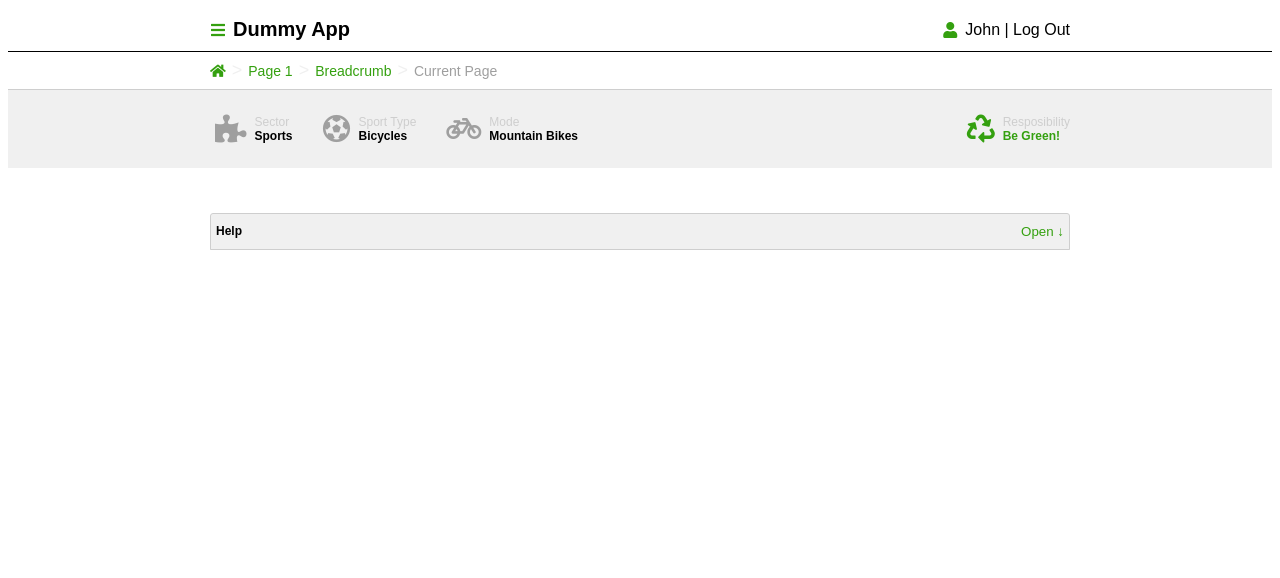
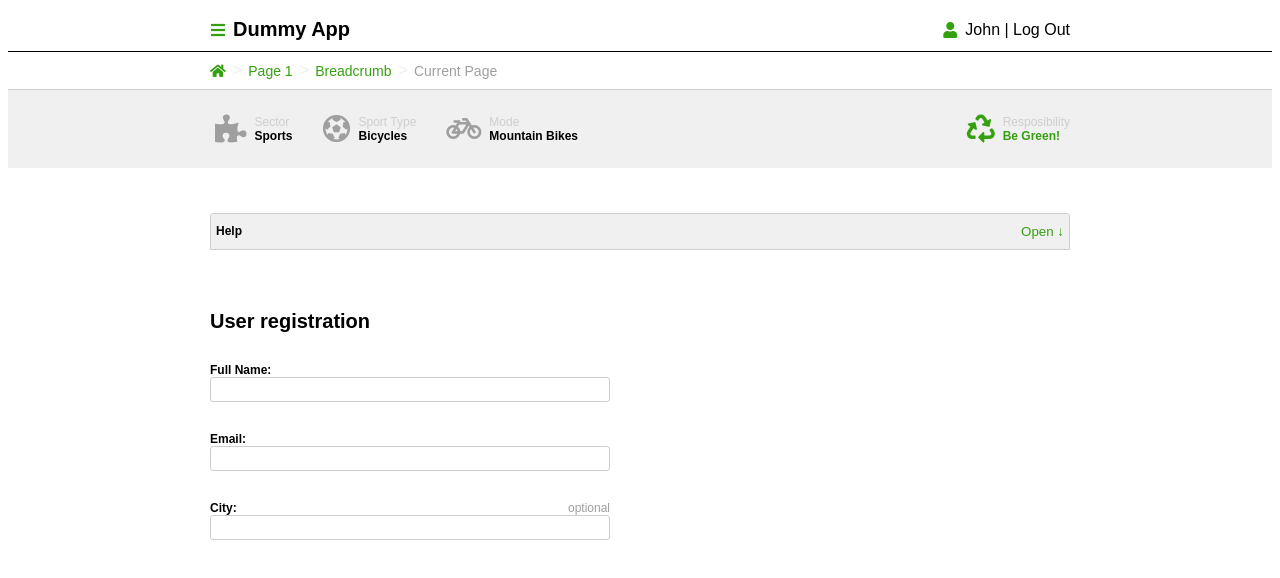
Before and after one commit to 105ron/javascript-form, a website: page index.html in a window 1280 px wide. Drawn offline with Linux system fonts and the light colour scheme.

Commit message:
complete left hand side of form

```diff
--- a/app/stylesheets/styles.scss
+++ b/app/stylesheets/styles.scss
@@ -11,6 +11,10 @@ html {
 }
 *, *:before, *:after {
   box-sizing: inherit;
+}
+
+body {
+  min-width: $max-page-width;
 }
 
 .green {
@@ -123,7 +127,6 @@ Activity Bar
 /* ****************************************
 Help
 **************************************** */
-
 .slider-bucket {
   position: relative;
   overflow: hidden;
@@ -158,7 +161,6 @@ Help
 /* ****************************************
 Help-slider
 **************************************** */
-
 .help-slider {
   &.active {
     max-height: 230px;
@@ -170,6 +172,7 @@ Help-slider
   top: -2px; //to hide the borders when collapsed
   z-index: 1; //border goes under .help with z-index of 3
   overflow: hidden;
+  margin-bottom: 45px;
   color: $grey;
   font-size: 14px;
   border-bottom-left-radius: 3px;
@@ -187,3 +190,57 @@ Help-slider
     margin: 0 12px 12px 12px;
   }
 }
+
+/* ****************************************
+Registration
+**************************************** */
+.registration {
+  .heading {
+    font-size: 20px;
+    margin-bottom: 0px;
+  }
+  .form {
+    display: flex;
+  }
+  .card {
+    flex: 1;
+    height:100px;
+  }
+  .card + .card  {
+    margin-left: 60px;
+  }
+  .text-label {
+    position:relative;
+    display: block;
+    margin-top: 30px;
+    .description {
+      float: left;
+      font-weight: bold;
+      font-size: 12px;
+    }
+    .optional {
+      float: right;
+      font-size: 12px;
+      color: $grey;
+    }
+    input {
+      display: block;
+      width: 100%;
+      border: 1px solid $intermediate-grey;
+      border-radius: 3px;
+      font-size: 14px;
+      height: 25px;
+    }
+    .input-focus-label {
+      position: absolute;
+      color: $intermediate-grey;
+      font-size: 14px;
+      opacity: 0;
+      transition: all 0.5s;
+    }
+    input:focus + .input-focus-label {
+      opacity: 1;
+      transition: all 1s;
+    }
+  }
+}
--- a/index.html
+++ b/index.html
@@ -82,6 +82,31 @@
         </p>
       </div>
     </div>
+    <div class="registration container">
+      <h1 class="heading">User registration</h1>
+      <form class="form">
+        <div class="card">
+          <label for="name" class="text-label">
+            <span class="description">Full Name:</span>
+            <input type="text" name="name">
+            <span class="name input-focus-label">Please enter your full name</span>
+          </label>
+          <label for="email" class="text-label">
+            <span class="description">Email:</span>
+            <input type="email" name="email">
+            <span class="email input-focus-label">Please enter your email address</span>
+          </label>
+          <label for="city" class="text-label">
+            <span class="description">City:</span>
+            <span class="optional">optional</span>
+            <input type="text" name="city">
+            <div class="name input-focus-label">Please enter your city (optional)</div>
+          </label>
+        </div>
+        <div class="card">
+        </div>
+      </form>
+    </div>
   </body>
   <script src="scripts/app.js"></script>
 </html>
```
Also changed, not shown: app/index.html (+25 -0 lines), stylesheets/styles.css.
